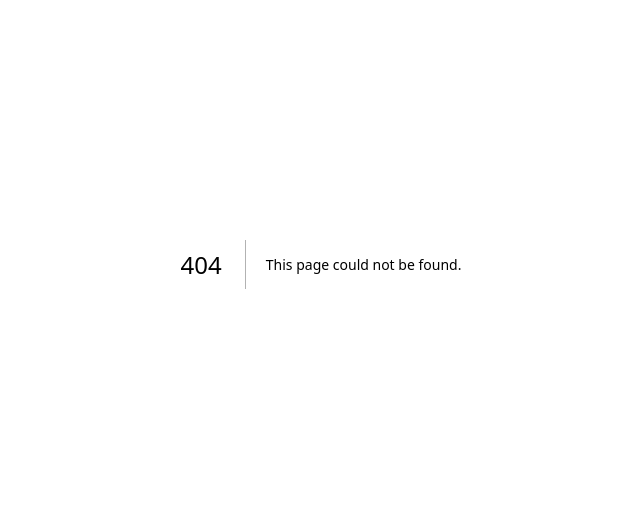
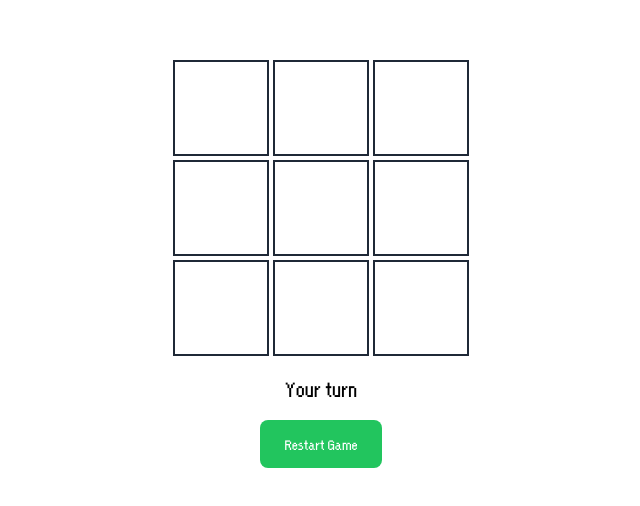
Before and after one commit to achiewe/project-erko-front, a Next.js app: page /game in a window 1280 px wide. Before the commit this address had no page. Shown: the part 136-642 px from the top of the page, without its empty margins (319-959 px from the left). Built offline with nearby package versions, Linux system fonts and the light colour scheme.

Commit message:
create tictactoe game in the project and write the logic of that

```diff
--- a/src/app/components/Loading/LoadingContainer.tsx
+++ b/src/app/components/Loading/LoadingContainer.tsx
@@ -9,7 +9,8 @@ import Image from "next/image";
 export default function LoadingContainer() {
   return (
     <div
-      className="flex flex-col overflow-hidden w-full h-full h-sm:gap-[15px] h-sv:h-[660px] h-sm:h-[730px] h-mm:h-[610px] h-mn:h-[570px] h-mw:h-[540px] h-ml:h-[490px] justify-start items-center gap-[40px] bg-[#FFFFF0]
+      className="flex flex-col overflow-hidden w-full h-full h-sm:gap-[15px] h-sv:h-[660px]
+      h-sm:h-[730px] h-mm:h-[610px] h-mn:h-[570px] h-mw:h-[540px] h-ml:h-[490px] justify-start items-center gap-[40px] bg-[#FFFFF0]
     border-r-2 border-b-2 border-gray-800 drop-shadow-[4px_3px_3px_rgba(0,0,0,0.40)] pt-[30px] relative"
     >
       <h1 className="text-[36px] font-bold sm:text-[32px] text-center h-sm:text-[24px]">
--- /dev/null
+++ b/src/app/components/tictactoe/Cell.tsx
@@ -0,0 +1,18 @@
+interface CellProps {
+  value: string;
+  onClick: (index: number) => void;
+  index: number;
+}
+
+const Cell: React.FC<CellProps> = ({ value, onClick, index }) => {
+  return (
+    <div
+      className="w-24 h-24 border-2 border-gray-800 text-center text-4xl flex items-center justify-center cursor-pointer hover:bg-gray-200"
+      onClick={() => onClick(index)}
+    >
+      {value}
+    </div>
+  );
+};
+
+export default Cell;
--- /dev/null
+++ b/src/app/components/tictactoe/GameBoard.tsx
@@ -0,0 +1,85 @@
+// components/GameBoard.tsx
+"use client";
+import { useState } from "react";
+
+import {
+  checkWinner,
+  bestMove,
+  PLAYER,
+  COMPUTER,
+  EMPTY,
+} from "../../utils/tictactoeLogic";
+import Cell from "./Cell";
+
+const GameBoard: React.FC = () => {
+  const [board, setBoard] = useState<string[]>(Array(9).fill(EMPTY));
+  const [gameStatus, setGameStatus] = useState<string>("Your turn");
+  const [isPlayerTurn, setIsPlayerTurn] = useState<boolean>(true);
+
+  const handleCellClick = (index: number): void => {
+    if (board[index] !== EMPTY || !isPlayerTurn) return;
+
+    // Player's move
+    const newBoard = [...board];
+    newBoard[index] = PLAYER;
+    setBoard(newBoard);
+    setIsPlayerTurn(false);
+
+    const winner = checkWinner(newBoard);
+    if (winner === PLAYER) {
+      setGameStatus("You win!");
+      return;
+    }
+    if (winner === "draw") {
+      setGameStatus("It's a draw!");
+      return;
+    }
+
+    // Computer's move
+    const computerMove = bestMove(newBoard);
+    newBoard[computerMove] = COMPUTER;
+    setBoard(newBoard);
+
+    const computerWinner = checkWinner(newBoard);
+    if (computerWinner === COMPUTER) {
+      setGameStatus("Erko wins!");
+      return;
+    }
+    if (computerWinner === "draw") {
+      setGameStatus("It's a draw!");
+      return;
+    }
+
+    setIsPlayerTurn(true);
+  };
+
+  const resetGame = (): void => {
+    setBoard(Array(9).fill(EMPTY));
+    setGameStatus("Your turn");
+    setIsPlayerTurn(true);
+  };
+
+  return (
+    <div className="max-w-sm mx-auto text-center">
+      <div className="grid grid-cols-3 gap-1 mb-4">
+        {board.map((value, index) => (
+          <Cell
+            key={index}
+            value={value}
+            onClick={handleCellClick}
+            index={index}
+          />
+        ))}
+      </div>
+      <div className="text-2xl mb-4">{gameStatus}</div>
+      <button
+        onClick={resetGame}
+        className="px-6 py-3 bg-green-500 text-white rounded-lg hover:bg-green-400 transition duration-200"
+      >
+        Restart Game
+      </button>
+    </div>
+  );
+};
+
+export default GameBoard;
--- /dev/null
+++ b/src/app/game/page.tsx
@@ -0,0 +1,10 @@
+import React from "react";
+import GameBoard from "../components/tictactoe/GameBoard";
+
+export default function page() {
+  return (
+    <div className="flex justify-center items-center w-full h-screen">
+      <GameBoard />
+    </div>
+  );
+}
--- /dev/null
+++ b/src/app/utils/tictactoeLogic.ts
@@ -0,0 +1,41 @@
+
+export const PLAYER = 'X';
+export const COMPUTER = 'O';
+export const EMPTY = '';
+
+export const checkWinner = (board: string[]): string | null => {
+  const winningCombinations = [
+    [0, 1, 2],
+    [3, 4, 5],
+    [6, 7, 8],
+    [0, 3, 6],
+    [1, 4, 7],
+    [2, 5, 8],
+    [0, 4, 8],
+    [2, 4, 6],
+  ];
+
+  for (const combination of winningCombinations) {
+    const [a, b, c] = combination;
+    if (board[a] && board[a] === board[b] && board[a] === board[c]) {
+      return board[a];
+    }
+  }
+
+  if (board.every(cell => cell !== EMPTY)) {
+    return 'draw';
+  }
+
+  return null;
+};
+
+export const bestMove = (board: string[]): number => {
+  // Example AI logic for making the best move
+  // In real-world scenarios, you might want to use a more sophisticated AI algorithm
+  for (let i = 0; i < board.length; i++) {
+    if (board[i] === EMPTY) {
+      return i; // Returns the first available spot for simplicity
+    }
+  }
+  return -1;
+};
```
